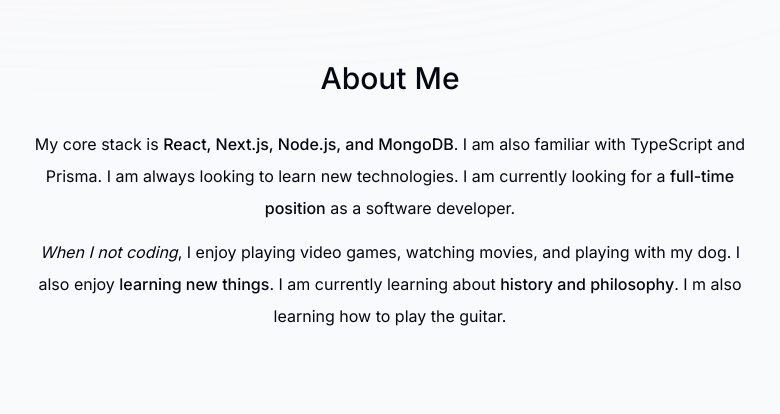
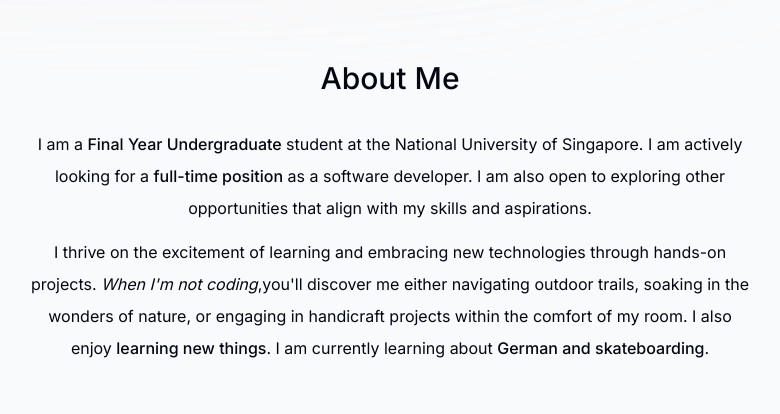
Before and after one commit to PeiYee88/Sacheyy, a Next.js app: page / in a window 1280 px wide. Shown: the part 880-1294 px from the top of the page, without its empty margins (250-1030 px from the left). Built offline with nearby package versions, Linux system fonts and the light colour scheme; no server answers.

Commit message:
Update about me

```diff
--- a/components/about.tsx
+++ b/components/about.tsx
@@ -18,23 +18,23 @@
    id="about">
     <SectionHeading>About me</SectionHeading>
     <p className='mb-3'>
-         My core stack
-        is{" "}
+         I am a
+        {" "}
         <span className="font-medium">
-          React, Next.js, Node.js, and MongoDB
+          Final Year Undergraduate {" "}
         </span>
-        . I am also familiar with TypeScript and Prisma. I am always looking to
-        learn new technologies. I am currently looking for a{" "}
+        student at the National University of Singapore.{" "} I am actively looking for a {" "}
         <span className="font-medium">full-time position</span> as a software
-        developer.
+        developer. I am also open to exploring other opportunities that align with my skills and aspirations.
     </p>
     <p>
-    <span className="italic">When I not coding</span>, I enjoy playing
-        video games, watching movies, and playing with my dog. I also enjoy{" "}
+    <span>
+    I thrive on the excitement of learning and embracing new technologies through hands-on projects.         </span>
+    <span className="italic">When I'm not coding</span>,you'll discover me either navigating outdoor trails, soaking
+    in the wonders of nature, or engaging in handicraft projects within the comfort of my room. I also enjoy{" "}
         <span className="font-medium">learning new things</span>. I am currently
         learning about{" "}
-        <span className="font-medium">history and philosophy</span>. I m also
-        learning how to play the guitar.
+        <span className="font-medium">German and skateboarding</span>.
     </p>
    </motion.section>
   );
--- a/components/intro.tsx
+++ b/components/intro.tsx
@@ -73,7 +73,7 @@
                 setTimeOfLastClick(Date.now());
             }}>Contact me here
             <BsArrowRight className='opacity-70 group-hover:translate-x-1 transition'/> </Link>
-            <a href="/cv.pdf" download={true} className='group flex items-center gap-2 borderBlack rounded-full bg-white px-7 py-3 outline-none focus:scale-110
+            <a href="/melissa_cheng_pei_yee_cv.pdf" download={true} className='group flex items-center gap-2 borderBlack rounded-full bg-white px-7 py-3 outline-none focus:scale-110
             hover:scale-110 active:scale-105 transition cursor-pointer'>Download CV <HiDownload className='opacity-60 group-hover:translate-y-1 transition '/></a>
             <a href="https://www.linkedin.com/in/melissa-cheng-7347ba256/" target="_blank" className='flex items-center gap-2 rounded-full bg-white text-gray-700 p-4  borderBlack outline-none focus:scale-110
             hover:scale-[1.15] hover:text-gray-950 active:scale-105 transition cursor-pointer'>
```
Also changed, not shown: 1 other file (tests, documents, lock files or other folders).
